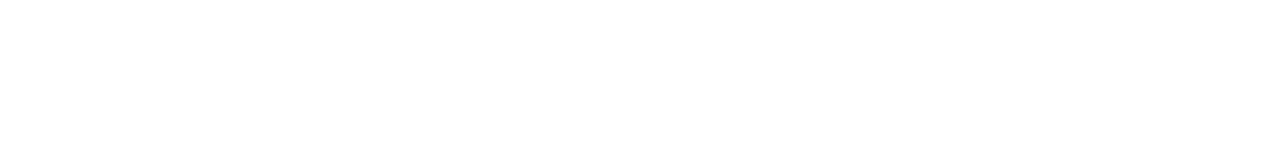
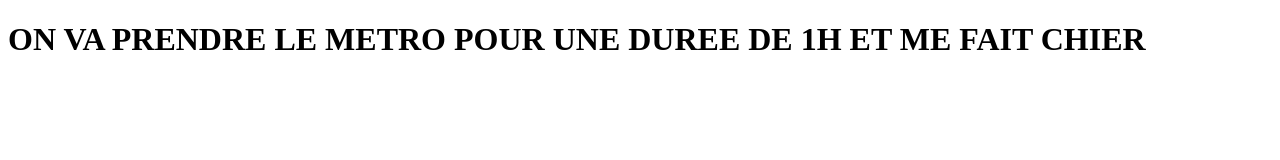
Before and after one commit to ous10846/hetic-w1p2022-ousmane-ndiaye, a plain HTML site: page index.html in a window 1280 px wide. Drawn offline with Linux system fonts and the light colour scheme.

Commit message:
modification du fichier css et html

```diff
--- a/index.html
+++ b/index.html
@@ -1,10 +1,42 @@
 <!DOCTYPE html>
 <html lang="en">
-  <head>
+
+<head>
+
     <meta charset="UTF-8" />
+
     <meta name="viewport" content="width=device-width, initial-scale=1.0" />
+
     <meta http-equiv="X-UA-Compatible" content="ie=edge" />
-    <title>Document</title>
-  </head>
-  <body></body>
-</html>
+
+    <title>je veux mormir SVP</title>
+
+    </head>
+  <body>
+    <H1>ON VA PRENDRE LE METRO POUR UNE DUREE DE 1H ET ME FAIT CHIER</H1>
+  </body>
+
+
+
+
+
+
+
+
+
+
+
+
+
+
+
+
+
+
+
+
+
+
+
+
+  </html>
--- a/styles.css
+++ b/styles.css
@@ -0,0 +1,4 @@
+h1 {
+    color: blue
+    rgb(10, 7, 2)
+}
```
